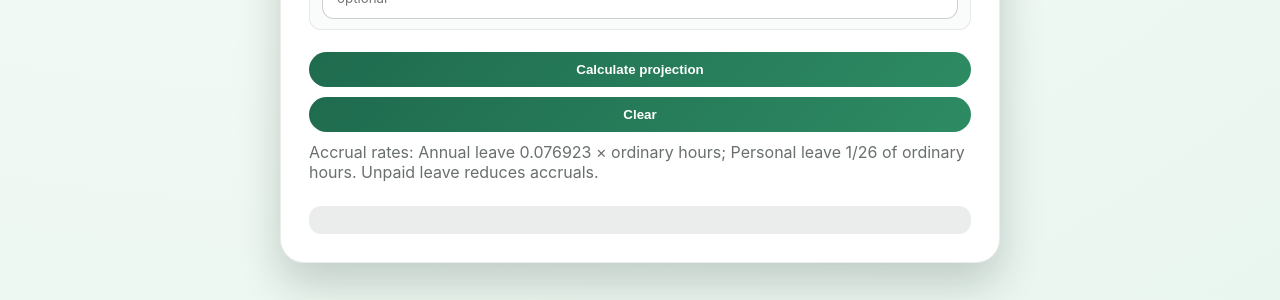
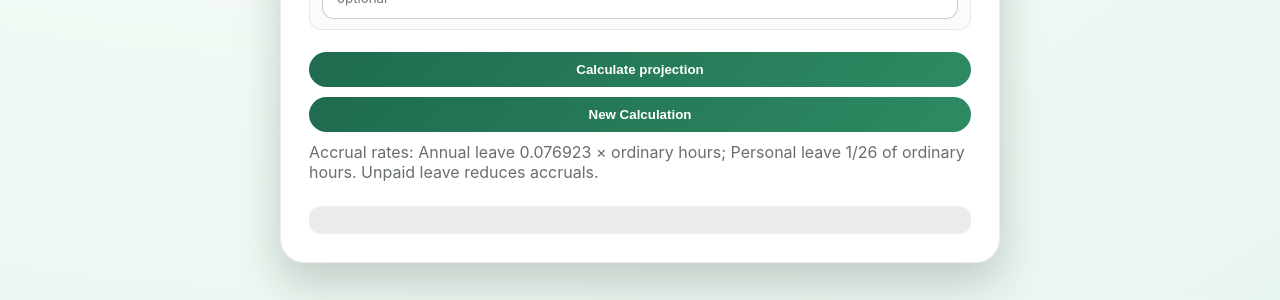
Before and after one commit to nishanif/nishanif.github.io, a Jekyll site: the page built from tools/annual-leave-projection.html, in a window 1280 px wide. Shown: the part 1349-1649 px from the top of the page. Built offline with Jekyll 4.4.1, drawn with Linux system fonts in a browser that asks for light colours.

Commit message:
Update annual-leave-projection.html
renamed clear button as "new calculation"

```diff
--- a/tools/annual-leave-projection.html
+++ b/tools/annual-leave-projection.html
@@ -75,7 +75,7 @@ permalink: /tools/annual-leave-projection/
 
         <div class="form-actions">
             <button id="calculateLeave" type="button">Calculate projection</button>
-            <button id="resetLeave" type="button" class="secondary">Clear</button>
+            <button id="resetLeave" type="button" class="secondary">New Calculation</button>
             <p class="muted">Accrual rates: Annual leave 0.076923 × ordinary hours; Personal leave 1/26 of ordinary hours. Unpaid leave reduces accruals.</p>
         </div>
 
```
